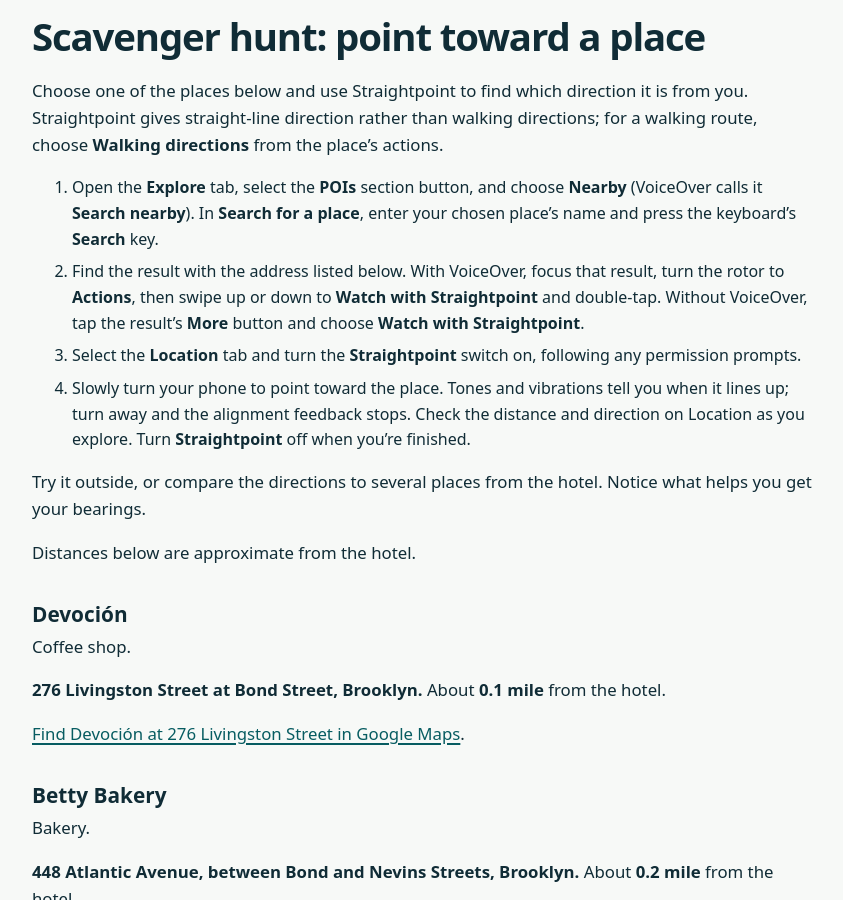
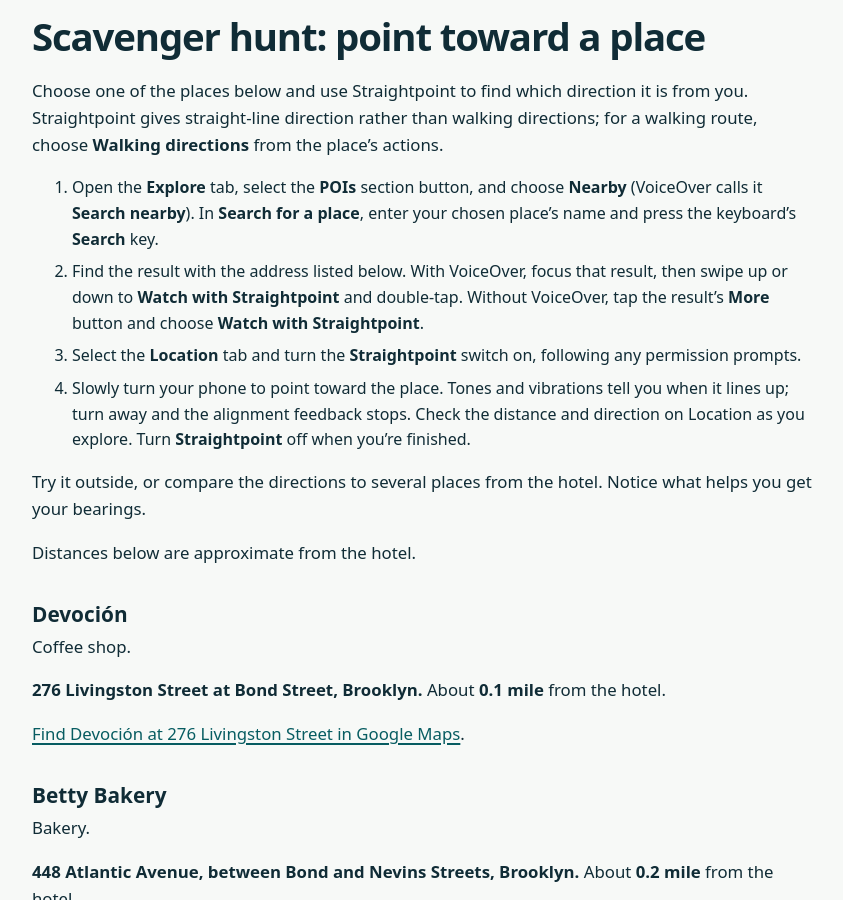
Before and after one commit to mforzano/straightforward-navigation-site, a Jekyll site: the page built from nfbny.md, in a window 1280 px wide and 900 px high, scrolled down 811 px. Shown: the whole window, without its empty margins (56-899 px from the left). Built offline with Jekyll 4.4.1, drawn with Linux system fonts in a browser that asks for light colours.

Commit message:
Simplify demo VoiceOver actions on focused results

```diff
--- a/nfbny.md
+++ b/nfbny.md
@@ -33,7 +33,7 @@ For help, ask during the seminar or [email contact@straightforwardnavigation.com
 Choose one of the places below and use Straightpoint to find which direction it is from you. Straightpoint gives straight-line direction rather than walking directions; for a walking route, choose **Walking directions** from the place's actions.
 
 1. Open the **Explore** tab, select the **POIs** section button, and choose **Nearby** (VoiceOver calls it **Search nearby**). In **Search for a place**, enter your chosen place's name and press the keyboard's **Search** key.
-2. Find the result with the address listed below. With VoiceOver, focus that result, turn the rotor to **Actions**, then swipe up or down to **Watch with Straightpoint** and double-tap. Without VoiceOver, tap the result's **More** button and choose **Watch with Straightpoint**.
+2. Find the result with the address listed below. With VoiceOver, focus that result, then swipe up or down to **Watch with Straightpoint** and double-tap. Without VoiceOver, tap the result's **More** button and choose **Watch with Straightpoint**.
 3. Select the **Location** tab and turn the **Straightpoint** switch on, following any permission prompts.
 4. Slowly turn your phone to point toward the place. Tones and vibrations tell you when it lines up; turn away and the alignment feedback stops. Check the distance and direction on Location as you explore. Turn **Straightpoint** off when you're finished.
 
```
